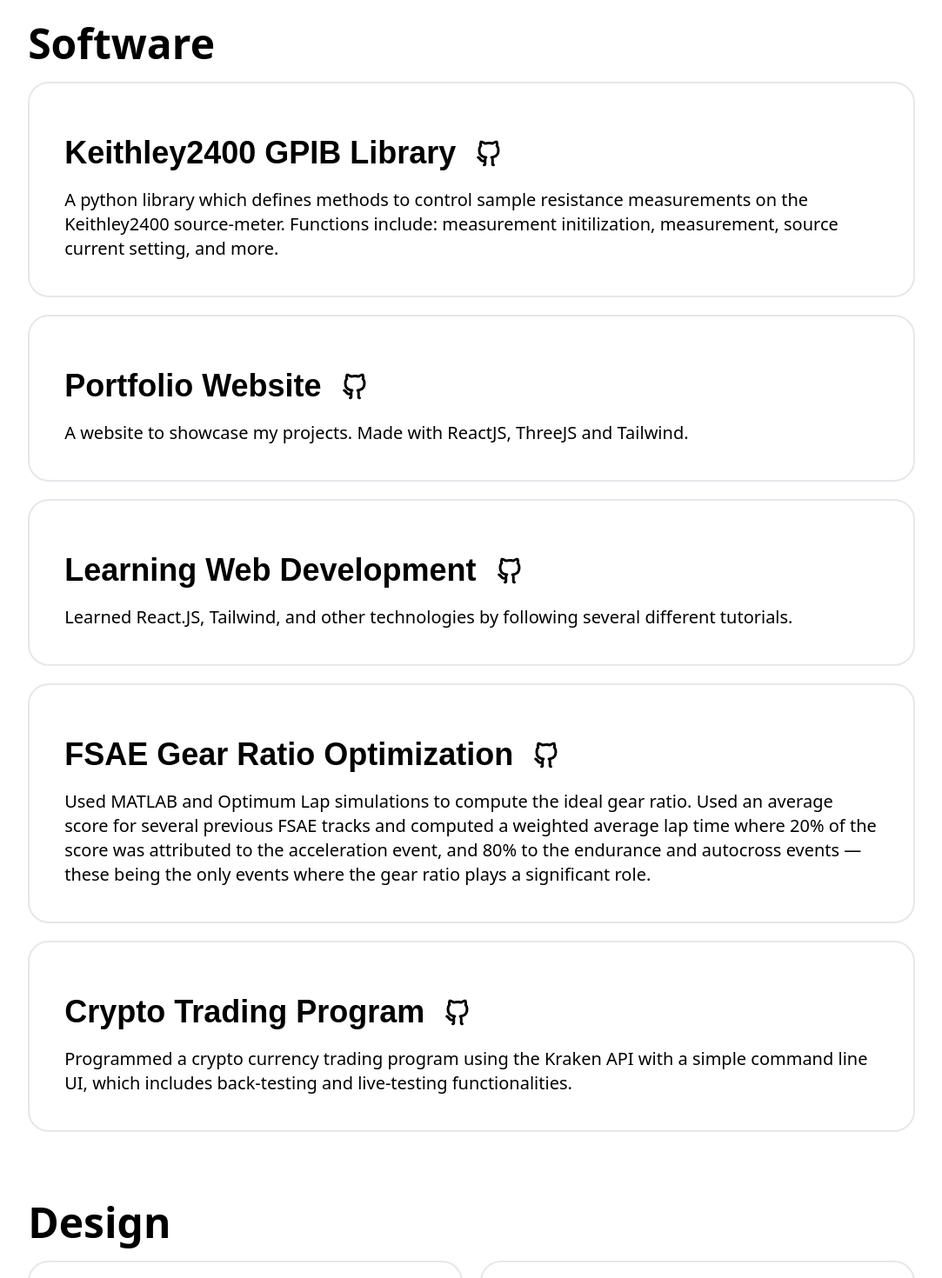
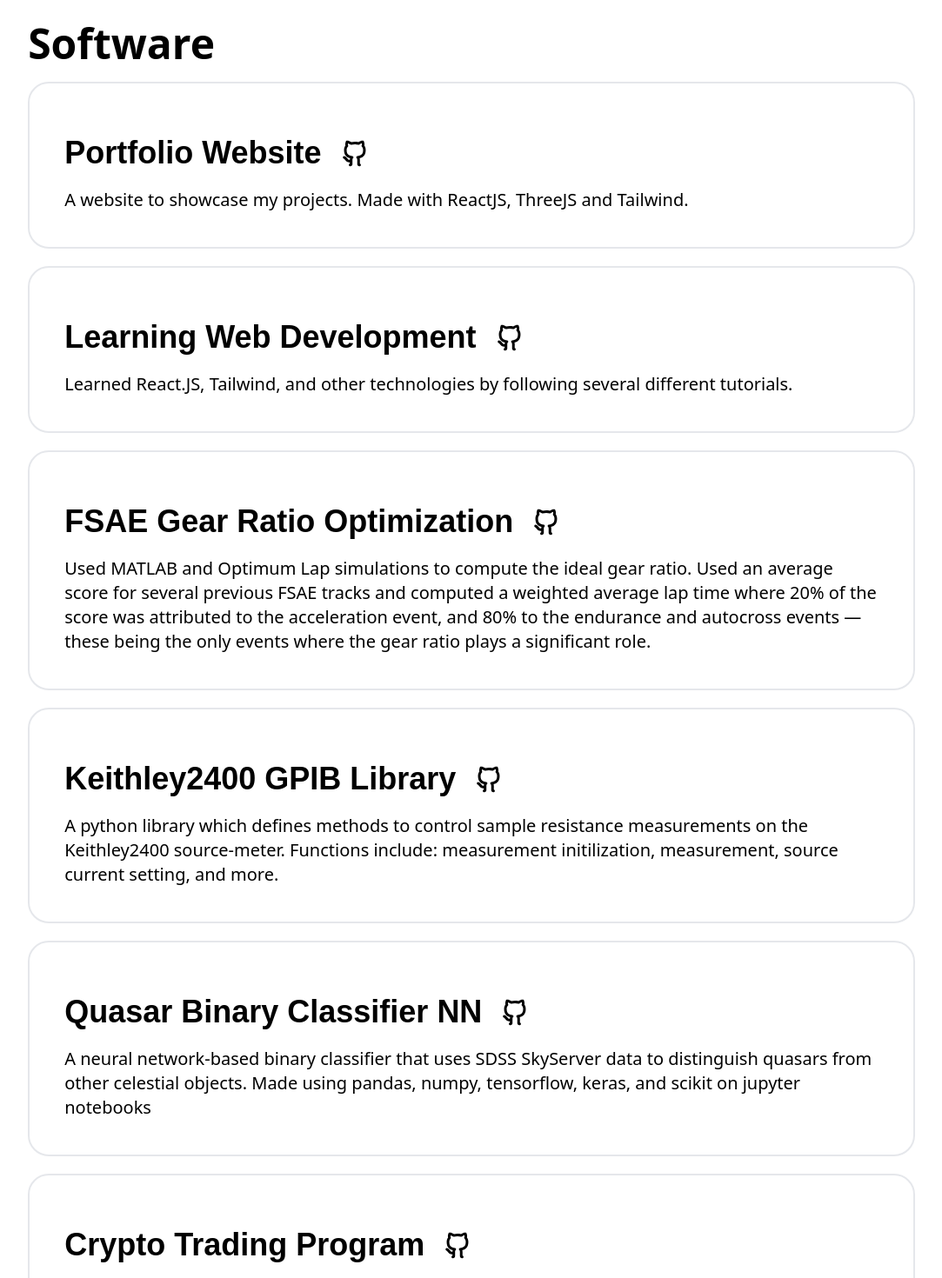
Before and after one commit to trevin-lee/portfolio_site, a React (Vite) app: page /#/projects in a window 1280 px wide. Shown: the part 7220-8690 px from the top of the page at 87% size, without its empty margins (100-1183 px from the left). Built offline with nearby package versions, Linux system fonts and the light colour scheme.

Commit message:
Updated Projects

```diff
--- a/src/App.jsx
+++ b/src/App.jsx
@@ -25,8 +25,8 @@
               <Navbar navLinks={mainNavLinks}/>
               <Hero/>
               <AboutMe/>
+              <ProjectHighlights/>
               <Technologies/>
-              <ProjectHighlights/>
               <Contact/>
               <Footer/>
             </>
--- a/src/constants/portfolio/project-portfolio-page.js
+++ b/src/constants/portfolio/project-portfolio-page.js
@@ -222,11 +222,6 @@
 
 const softwareProjects = [
     {
-     title: "Keithley2400 GPIB Library",
-     description: "A python library which defines methods to control sample resistance measurements on the Keithley2400 source-meter. Functions include: measurement initilization, measurement, source current setting, and more.",
-     link:"https://github.com/CRXKXWYI49/Keithley2400-Library",
-    },
-    {
      title: "Portfolio Website",
      description: "A website to showcase my projects. Made with ReactJS, ThreeJS and Tailwind.",
      link:"https://github.com/CRXKXWYI49/Portfolio-Site",
@@ -246,11 +241,25 @@
     link:"https://github.com/CRXKXWYI49/FSAE-Gear-Ratio-Optimization",
     },
     {
+      title: "Keithley2400 GPIB Library",
+      description: `A python library which defines methods to control sample resistance measurements on the
+                    Keithley2400 source-meter. Functions include: measurement initilization, measurement, source
+                    current setting, and more.`,
+      link:"https://github.com/CRXKXWYI49/Keithley2400-Library",
+    },
+    {
+      title: "Quasar Binary Classifier NN",
+      description: `A neural network-based binary classifier that uses SDSS SkyServer data to distinguish quasars from other
+                    celestial objects. Made using pandas, numpy, tensorflow, keras, and scikit on jupyter notebooks `,
+      link:"https://github.com/CRXKXWYI49/Quasar-Binary-Classifier-NN",
+    },
+    {
       title: "Crypto Trading Program",
       description: `Programmed a crypto currency trading program using the Kraken API with a simple command line UI, which
                     includes back-testing and live-testing functionalities. `,
       link:"https://github.com/CRXKXWYI49/Kraken-Crypto-Trading-Algorithm",
     },
+
 
 
 ];
```
Also changed, not shown: 4 other files (tests, documents, lock files or other folders).
